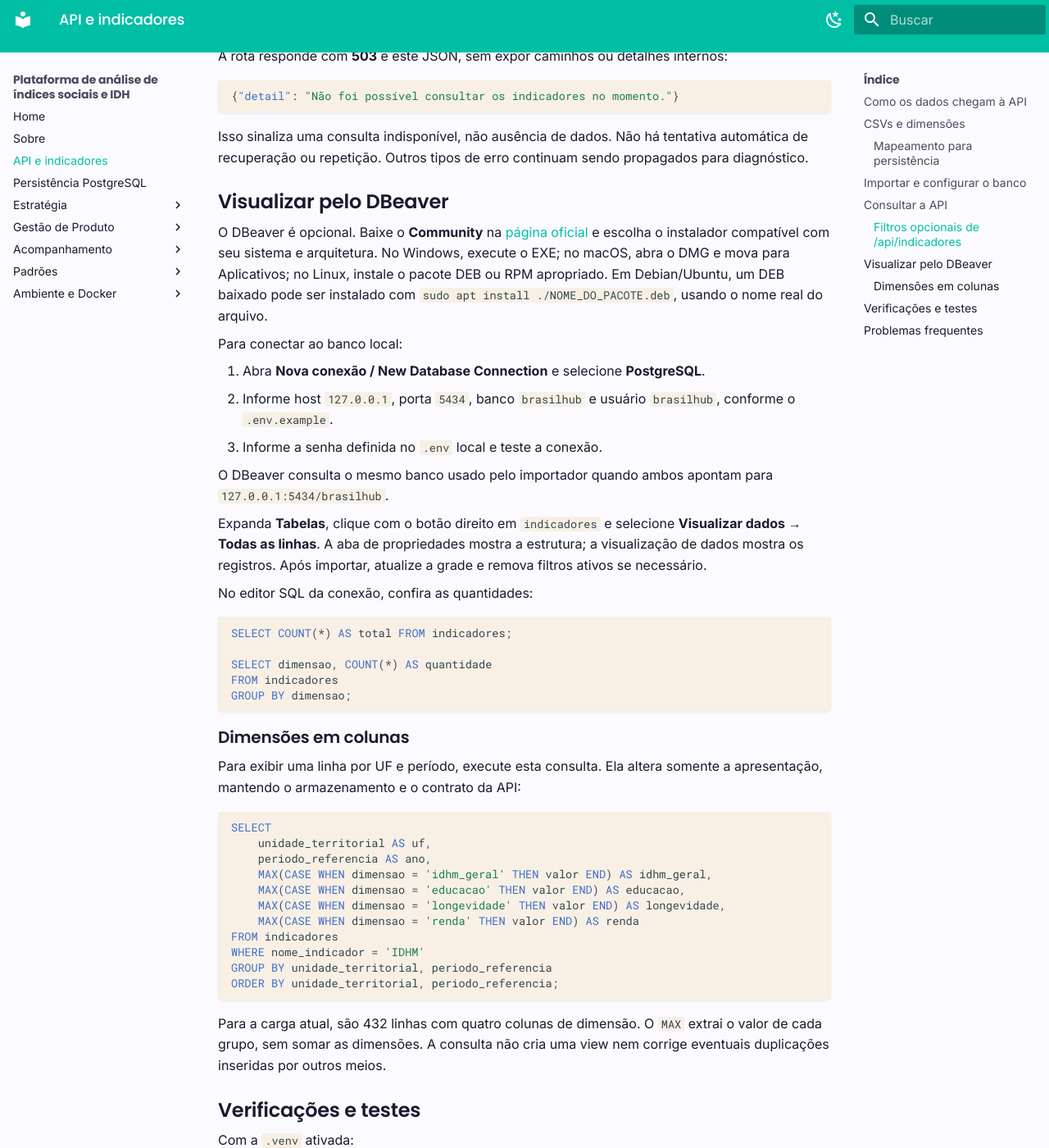
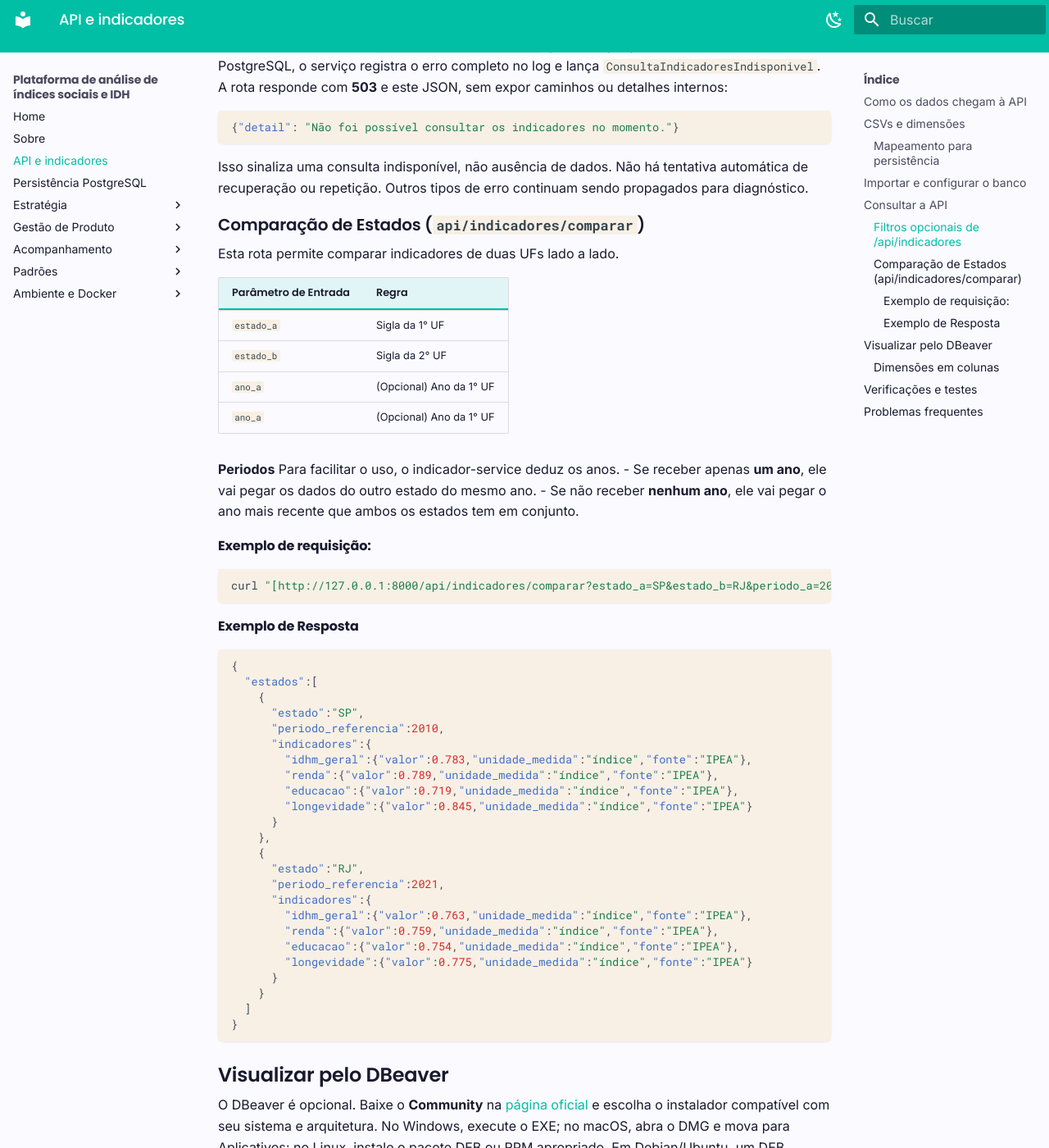
Before and after one commit to FGA0138-MDS-Ajax/2026.2-T02-Dijkstra, an MkDocs documentation site: the page built from docs/api-indicadores.md, in a window 1280 px wide and 1400 px high, scrolled down 3822 px. Shown: the whole window at 82% size. Built offline with MkDocs 1.6.1 and Material for MkDocs 9.7.7, drawn with Linux system fonts in a browser that asks for light colours; some of the changed text lies outside the part shown.

Commit message:
docs: alteração no api-indicadores para integrar a nova rota de comparação

````diff
--- a/docs/api-indicadores.md
+++ b/docs/api-indicadores.md
@@ -117,6 +117,7 @@ em <http://127.0.0.1:8000/openapi.json>.
 | `/` | `{"message":"Brasil Hub API"}` |
 | `/health` | `{"status":"ok"}` |
 | `/api/indicadores` | Lista JSON dos indicadores encontrados |
+| `/api/indicadores/comparar` | Objeto JSON comparando todas as dimensões de dois estados |
 
 O `/health` confirma que a aplicação responde; não faz um diagnóstico
 do banco.
@@ -177,6 +178,54 @@ com **503** e este JSON, sem expor caminhos ou detalhes internos:
 Isso sinaliza uma consulta indisponível, não ausência de dados. Não há
 tentativa automática de recuperação ou repetição. Outros tipos de erro
 continuam sendo propagados para diagnóstico.
+
+### Comparação de Estados (`api/indicadores/comparar`)
+
+Esta rota permite comparar indicadores de duas UFs lado a lado.
+
+| Parâmetro de Entrada | Regra |
+| --- | --- |
+| `estado_a` | Sigla da 1° UF |
+| `estado_b` | Sigla da 2° UF |
+| `ano_a` | (Opcional) Ano da 1° UF |
+| `ano_a` | (Opcional) Ano da 1° UF |
+
+**Periodos**
+Para facilitar o uso, o indicador-service deduz os anos.
+- Se receber apenas **um ano**, ele vai pegar os dados do outro estado do mesmo ano.
+- Se não receber **nenhum ano**, ele vai pegar o ano mais recente que ambos os estados tem em conjunto.
+
+#### Exemplo de requisição:
+```bash
+curl "[http://127.0.0.1:8000/api/indicadores/comparar?estado_a=SP&estado_b=RJ&periodo_a=2010&periodo_b=2021](http://127.0.0.1:8000/api/indicadores/comparar?estado_a=SP&estado_b=RJ&periodo_a=2010&periodo_b=2021)"
+```
+#### Exemplo de Resposta
+```json
+{
+  "estados":[
+    {
+      "estado":"SP",
+      "periodo_referencia":2010,
+      "indicadores":{
+        "idhm_geral":{"valor":0.783,"unidade_medida":"índice","fonte":"IPEA"},
+        "renda":{"valor":0.789,"unidade_medida":"índice","fonte":"IPEA"},
+        "educacao":{"valor":0.719,"unidade_medida":"índice","fonte":"IPEA"},
+        "longevidade":{"valor":0.845,"unidade_medida":"índice","fonte":"IPEA"}
+      }
+    },
+    {
+      "estado":"RJ",
+      "periodo_referencia":2021,
+      "indicadores":{
+        "idhm_geral":{"valor":0.763,"unidade_medida":"índice","fonte":"IPEA"},
+        "renda":{"valor":0.759,"unidade_medida":"índice","fonte":"IPEA"},
+        "educacao":{"valor":0.754,"unidade_medida":"índice","fonte":"IPEA"},
+        "longevidade":{"valor":0.775,"unidade_medida":"índice","fonte":"IPEA"}
+      }
+    }
+  ]
+}
+```
 
 ## Visualizar pelo DBeaver
 
@@ -275,6 +324,9 @@ Para conferir a integração, importe os dados, inicie a API e teste no
 | Indicadores: AC, `educacao`, 1991 | Um registro com valor `0.176` |
 | Indicadores: período 2025 | 200, `[]` com os CSVs atuais |
 | Indicadores: estado `XX` | 422 |
+| Comparar: `estado_a=SP`, `estado_b=RJ` (sem ano) | 200, encontra o ano mais recente comum |
+| Comparar: `estado_a=SP`, `estado_b=SP`, `periodo_a=2020`, `periodo_b=2020` | 400, rejeita mesmo estado e mesmo ano |
+| Comparar: `estado_a=SP`, `estado_b=RJ`, `periodo_a=1995` | 404, sem dados para o ano |
 
 ## Problemas frequentes
 
````
